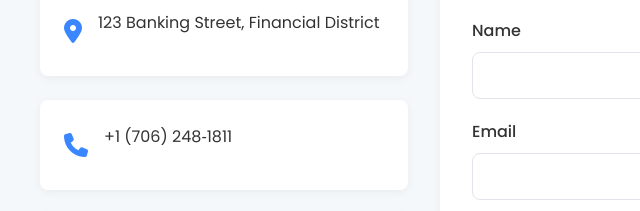
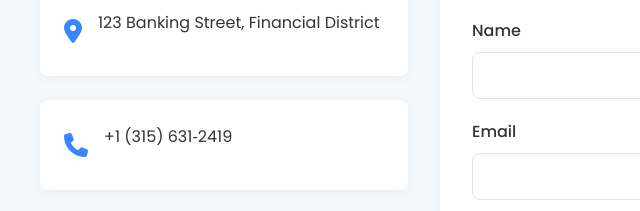
Before and after one commit to BigAce2000/Dollarbank, a website: page index.html in a window 1280 px wide. Shown: the part 1700-1911 px from the top of the page, 0-640 px from the left. Drawn offline with Linux system fonts and the light colour scheme; files that its build step writes are made by us from their sources; files whose address does not match are found by name.

Commit message:
Update index.html

```diff
--- a/index.html
+++ b/index.html
@@ -99,7 +99,7 @@
             </div>
             <div class="contact-item">
                 <i class="fas fa-phone"></i>
-                <p>+1 (706) 248‑1811</p>
+                <p>+1 (315) 631‑2419</p>
             </div>
             <div class="contact-item">
                 <i class="fas fa-envelope"></i>
```
